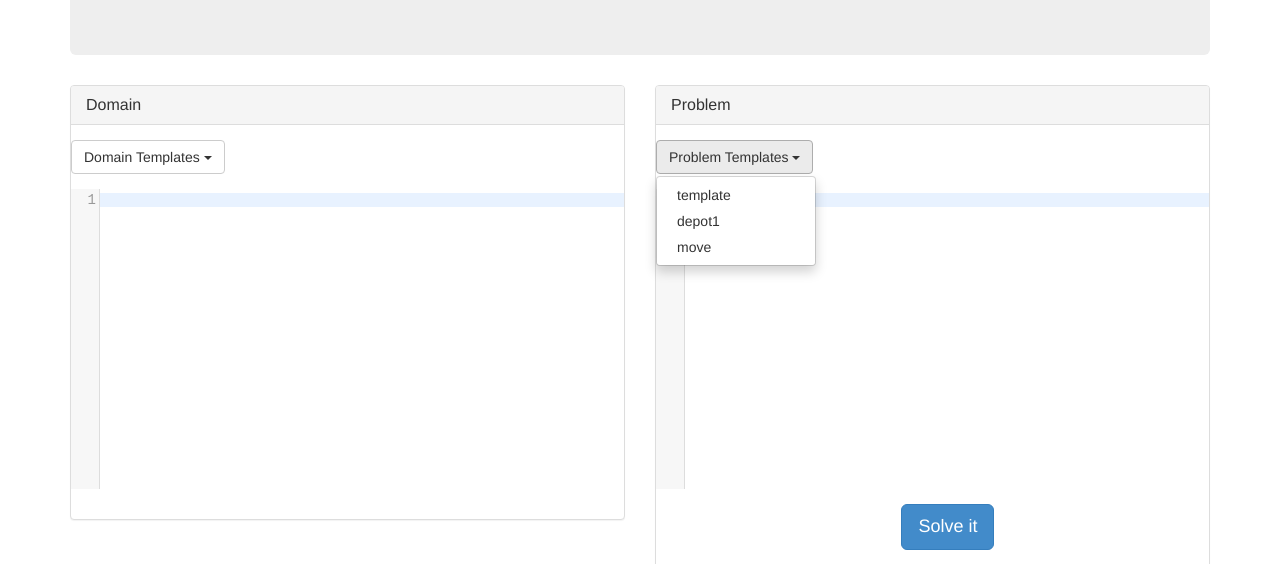
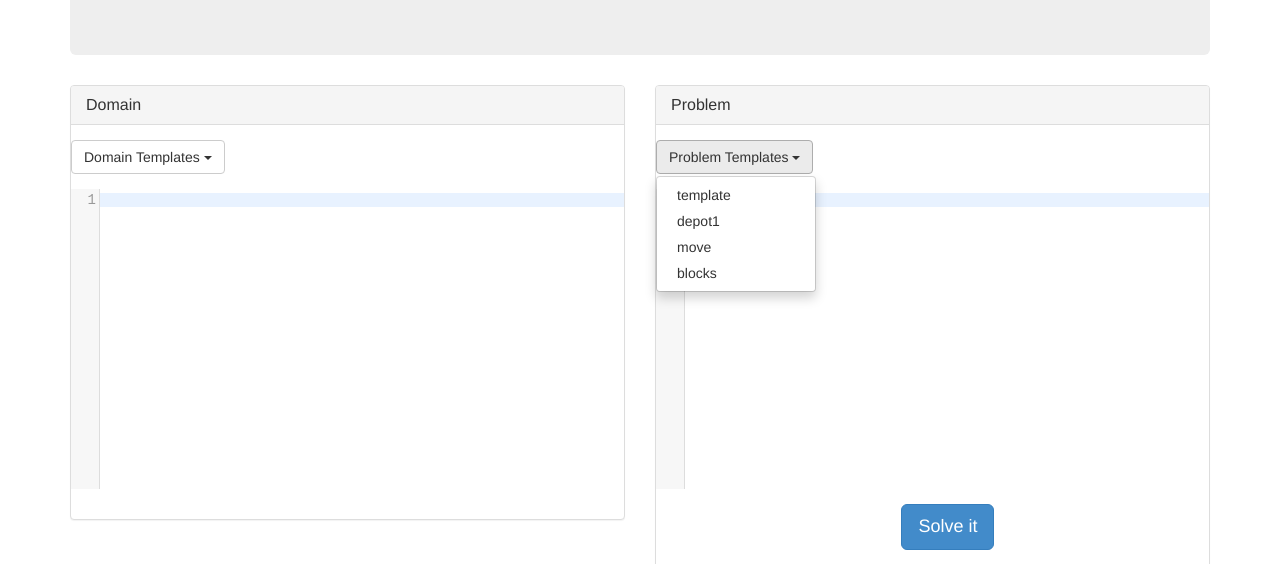
Before and after one commit to LCAS/fast_downward_server, a plain HTML site: page fd_webserver/templates/index.html in a window 1280 px wide. Both pictures are taken after a click on the button "Problem Templates". Shown: the part 236-800 px from the top of the page. Drawn offline with nearby package versions, Linux system fonts and the light colour scheme; files that its build step writes are made by us from their sources; files whose address does not match are found by name.

Commit message:
added blocks problem

```diff
--- a/fd_webserver/templates/index.html
+++ b/fd_webserver/templates/index.html
@@ -118,6 +118,7 @@
 						    <li role="presentation"><a role="menuitem" tabindex="-1">template</a></li>
 						    <li role="presentation"><a role="menuitem" tabindex="-1">depot1</a></li>
                                                     <li role="presentation"><a role="menuitem" tabindex="-1">move</a></li>
+                                                    <li role="presentation"><a role="menuitem" tabindex="-1">blocks</a></li>
 						  </ul>
 						</div>
 						<script type="text/javascript" async defer>
```
